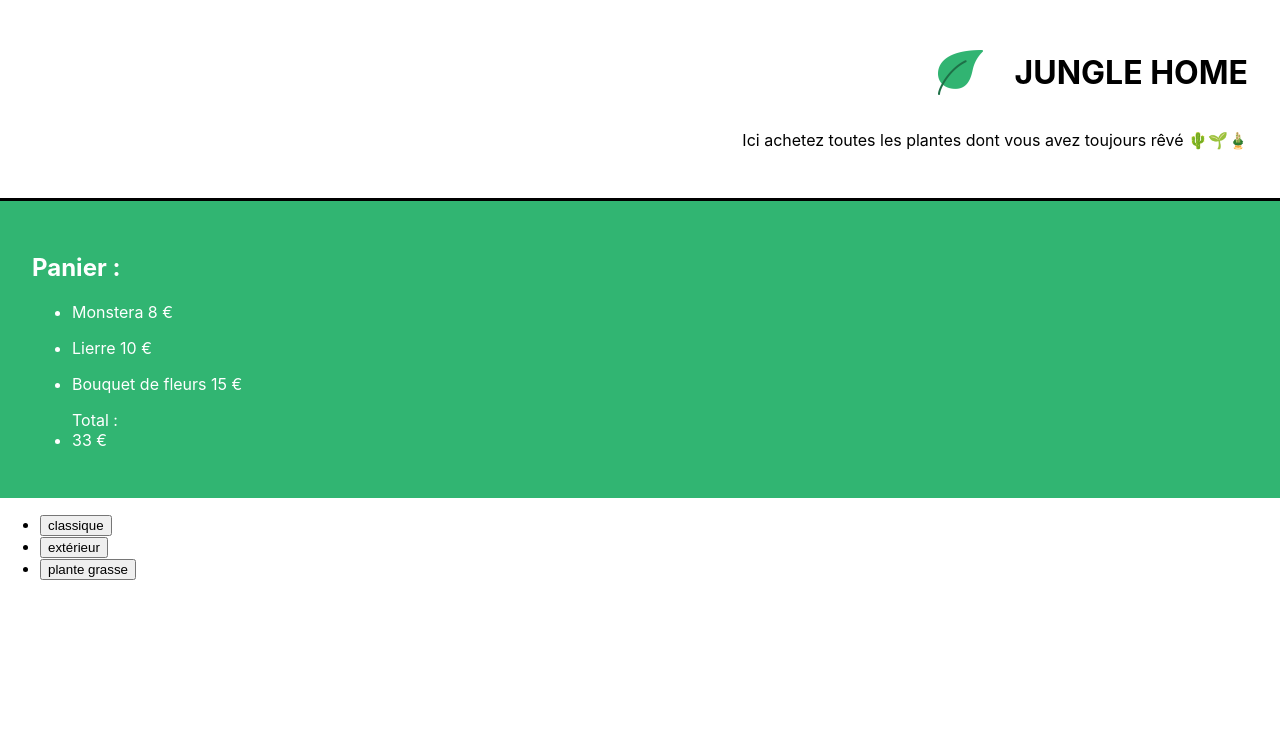
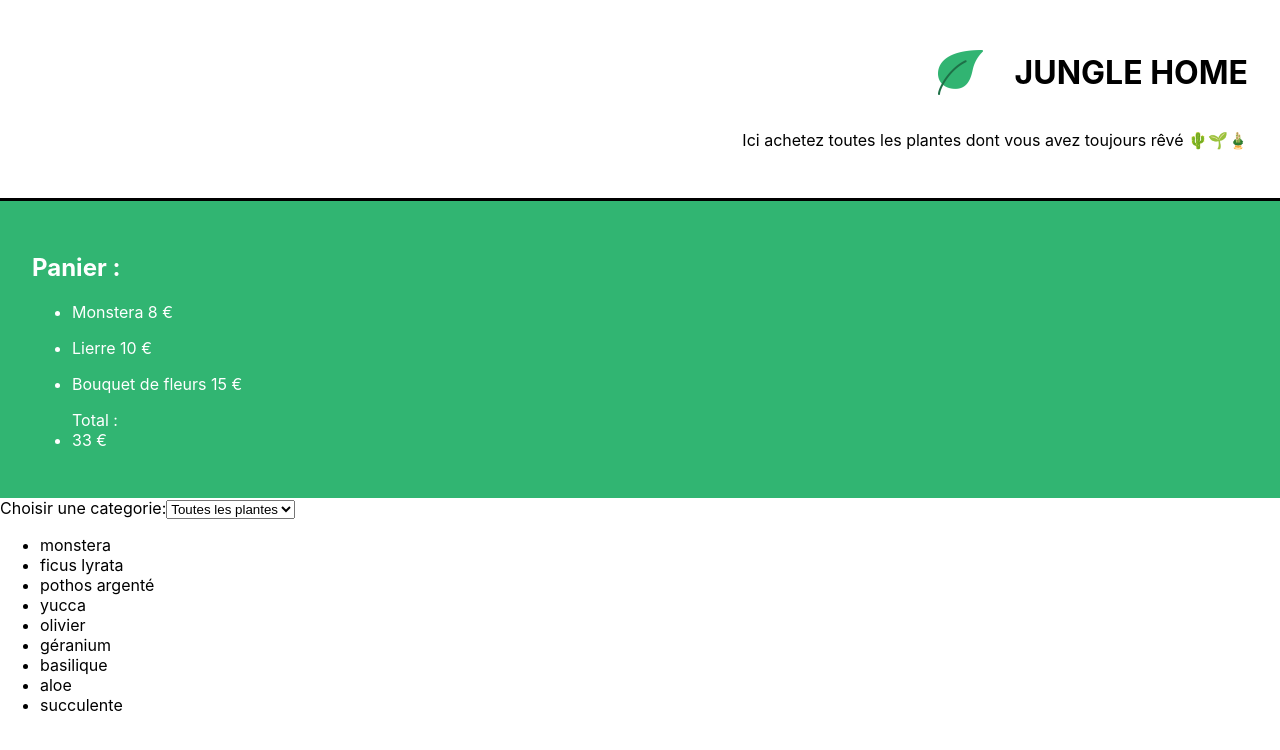
Before and after one commit to MaximePierre/jungle-home, a React (Create React App) app: page / in a window 1280 px wide. Shown: the top 750 px of the page. Built offline with nearby package versions, Linux system fonts and the light colour scheme.

Commit message:
fix ShoppinglList

```diff
--- a/src/components/ShoppingList.js
+++ b/src/components/ShoppingList.js
@@ -1,5 +1,5 @@
-import {plantList} from '../datasTest/plantList'
-// import {useState} from 'react';
+import { plantList } from '../datasTest/plantList';
+import { useState } from 'react';
 
 
 const categorys = [];
@@ -9,67 +9,50 @@ const categorys = [];
 
     let categoryIsUnik = categorys.includes(object.category);
 
-        if ( categoryIsUnik === false) {
+    if (categoryIsUnik === false) {
         categorys.push(object.category);
-        }else {
+    } else {
         // send to error page
     }
 });
-//console.log(categorys);
-
-
-
-
-
 
 export default function ShoppingList() {
 
-    function CategorySelected(value){
-    const productOnCat = [];
-    //console.log(productOnCat)
+    const [selectedCategorie, setselectedCategorie] = useState(plantList)
 
-     const keys = value.target.value;
 
-    plantList.forEach(function (object){
-        let objectIsUnik = productOnCat.includes(keys)
-        if (object.category === keys){
-            if (objectIsUnik === false){
-                productOnCat.push(object)
+    return (
+        <>
+            <label htmlFor="cat-select">Choisir une categorie:</label>
+            <select
+                name="categorys"
+                id="category-selecter"
+
+                onChange={e => {
+                    const option = e.target.value;
+                    const values = [];
+                    plantList.forEach(function (object) {
+                        if (object.category === option) {
+                            values.push(object)
                         }
+                    })
+                    setselectedCategorie(values);
+                }}>
+                <option value="allPlantes">Toutes les plantes</option>
+                {
+                    categorys.map(cat =>
+                        <option key={cat} value={cat}>{cat}</option>
+                    )
 
                 }
-     })
-     console.log(productOnCat)
-     return (
-                productOnCat.map(product =>
-                    <li key={product}>
-                        <p>{product.name}</p>
-                    </li>
-        )
-     )
-  }
-    return (
-        <>
+            </select>
             <ul>
-                {
-                   categorys.map(cat =>
-                                        <li key={cat}>
-                                           <button value={cat} onClick={CategorySelected}>
-                                                {cat}
-                                           </button>
+                {selectedCategorie.map(plants =>
+                    <li key={plants.id}>
+                        {plants.name}
                     </li>
                 )
                 }
-                {/* {plantList.map(plant =>
-                                        <li key={plant.id}>
-                                            <p>
-                                                {plant.category}
-                                            </p>
-                                        </li>
-                )} */}
-            </ul>
-            <ul>
-                 {/* <CategorySelected /> */}
             </ul>
         </>
 
```
Also changed, not shown: src/components/Cart.js (+4 -4 lines), src/index.js (+4 -4 lines). Lines whose indentation alone changed are shown as unchanged.
